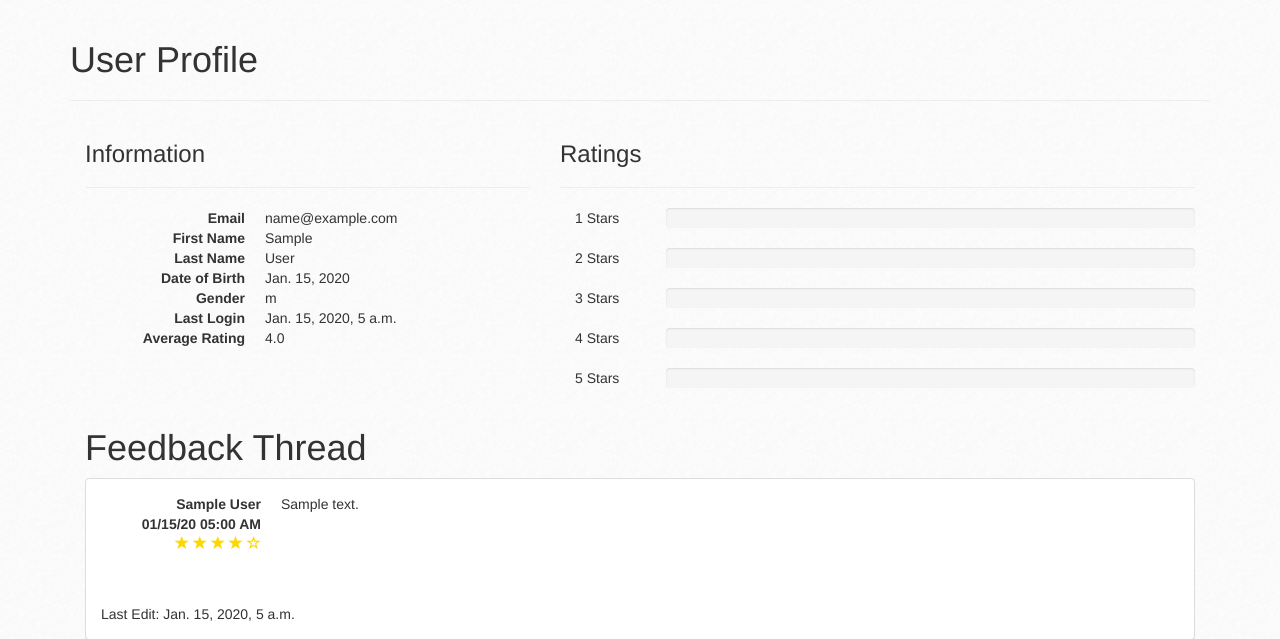
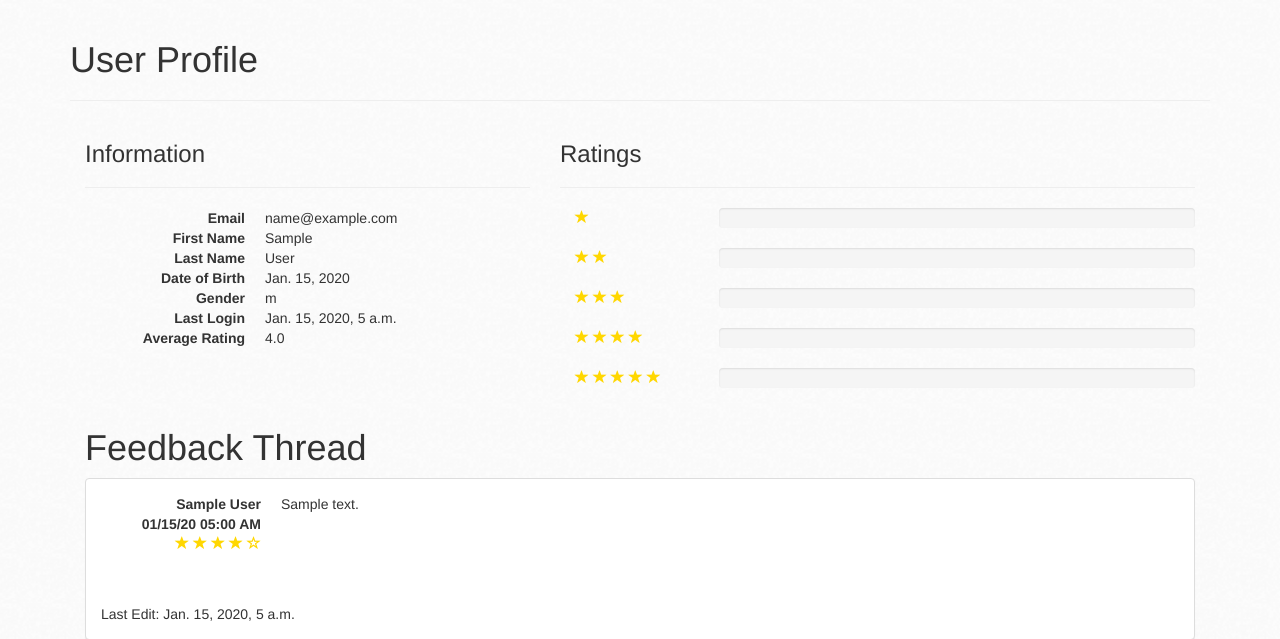
Before and after one commit to minhtritran/barter_site, a Django app: page /users/1/ in a window 1280 px wide. Shown: the part 52-691 px from the top of the page. Run offline with Django 3.2, Linux system fonts and the light colour scheme; tables that the repository leaves empty hold one stand-in row (values such as "Sample post"); parts of the project's set-up code (start-up, migrations or seed data) failed here and were passed over; some libraries are stand-ins or nearby versions.

Commit message:
Fixed User Feedback Chart
Also added more stars. Can't ever have too much stars.

```diff
--- a/barter/templates/barter/user.html
+++ b/barter/templates/barter/user.html
@@ -26,7 +26,13 @@
     <div class="col-md-7">
     <h3>Ratings</h3><hr/>
     {% for star in stars %}
-        <div class="col-md-2">{{ forloop.counter }} Stars</div>
+        <div class="col-md-3">
+            {% for stars in stars %}
+                {% if forloop.counter <= forloop.parentloop.counter %}
+                    <span class="glyphicon glyphicon-star" aria-hidden="true"></span>
+                {% endif %}
+            {% endfor %}
+        </div>
         <div class="progress">
           <div class="progress-bar" role="progressbar" aria-valuenow="{{ star }}" aria-valuemin="0" aria-valuemax="{{ max }}" style="width:0%;">
           </div>
--- a/barter/views.py
+++ b/barter/views.py
@@ -99,23 +99,20 @@ class UserDetail(DetailView):
     model = User
     template_name = "barter/user.html"
 
-
     def get_context_data(self, **kwargs):
         context = super(UserDetail, self).get_context_data(**kwargs)
         thread = Feedback.objects.filter(receiver=self.kwargs['pk']).order_by('pub_date')
 
-        stars1 = len(Feedback.objects.filter(rating=1))
-        stars2 = len(Feedback.objects.filter(rating=2))
-        stars3 = len(Feedback.objects.filter(rating=3))
-        stars4 = len(Feedback.objects.filter(rating=4))
-        stars5 = len(Feedback.objects.filter(rating=5))
+        stars = []
+        for i in range(1, 6):
+            stars.append(len(Feedback.objects.filter(rating=i, receiver=self.kwargs['pk'])))
 
         context['thread'] = thread
         context['currentUser'] = self.request.user
         context['form'] = FeedbackForm(self.request.POST or None)
-        context['max'] = max(stars1, stars2, stars3, stars4, stars5)
+        context['max'] = max(stars)
 
-        context['stars'] = [stars1, stars2, stars3, stars4, stars5]
+        context['stars'] = stars
 
         return context
 
```
